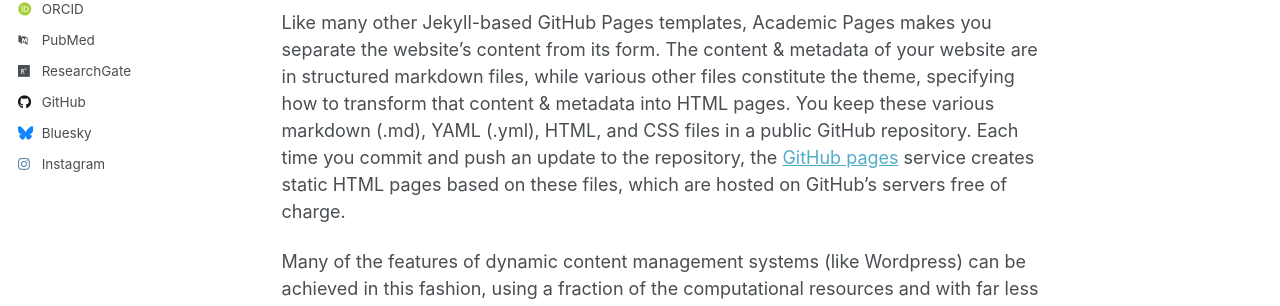
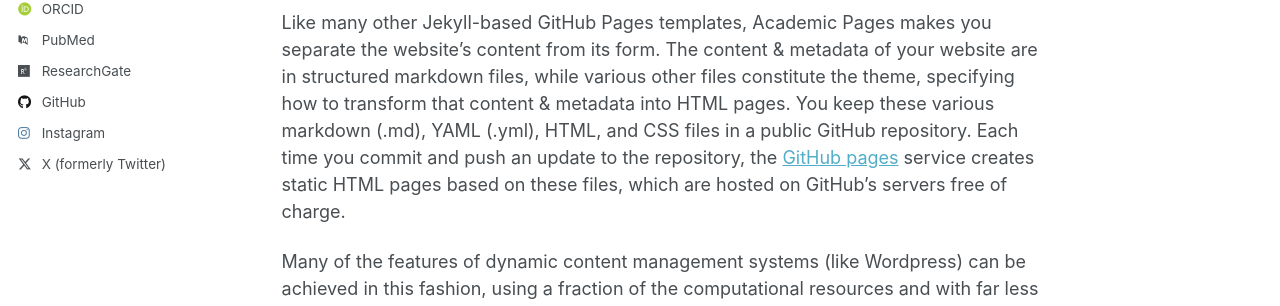
Before and after one commit to laisgrossel/laisgrossel.github.io, a Jekyll site: the page built from _pages/about.md, in a window 1280 px wide. Shown: the part 475-781 px from the top of the page. Built offline with Jekyll 4.4.1, drawn with Linux system fonts in a browser that asks for light colours; some web fonts are replaced; part of the change alters nothing that is shown.

Commit message:
Update _config.yml

```diff
--- a/_config.yml
+++ b/_config.yml
@@ -13,7 +13,7 @@ title                    : "Your Name / Site Title"
 title_separator          : "-"
 name                     : &name "Laís A. Grossel"
 description              : &description "Behavioural Ecologist"
-url                      : https://academicpages.github.io # the base hostname & protocol for your site e.g. "https://[your GitHub username].github.io" or if you already have some other page hosted on Github then use "https://[your GitHub username].github.io/[Your Repo Name]"
+url                      : https://laisgrossel.github.io # the base hostname & protocol for your site e.g. "https://[your GitHub username].github.io" or if you already have some other page hosted on Github then use "https://[your GitHub username].github.io/[Your Repo Name]"
 baseurl                  : "" # the subpath of your site, e.g. "/blog"
 repository               : "academicpages/academicpages.github.io"
 
@@ -43,38 +43,13 @@ author:
   scopus           : # URL
 
   # Repositories and software development
-  bitbucket        : # Username - Update with your username on the site
-  codepen          : # Username
-  dribbble         : # Username
-  github           : "academicpages"
-  kaggle           : # Username
-  stackoverflow    : # User number or user number and name (i.e., use "1" or "1/jeff-atwood")
+  github           : "laisgrossel"
 
   # Social media
-  bluesky          : "bsky.app" # Replace this with you Bluesky username
-  facebook         : # Username
-  flickr           : # Username
-  foursquare       : # Username
-  goodreads        : # Username
-  google_plus      : # Username
-  keybase          : # Username
   instagram        : "laisgrossel"
-  lastfm           : # Username
   linkedin         : # Username
-  mastodon         : # URL
-  medium           : # URL
-  pinterest        : # Username
-  soundcloud       : # Username
-  steam            : # Username
-  telegram         : # URL
-  tumblr           : # Username
-  twitter          : # Username for X / Twitter
-  vine             : # Username
-  weibo            : # Username
-  wikipedia        : # Username
-  xing             : # Username
+  twitter          : "laisgrossel"
   youtube          : # Username
-  zhihu            : # Username
 
 # Publication Category - The following the list of publication categories and their headings
 publication_category:
```
